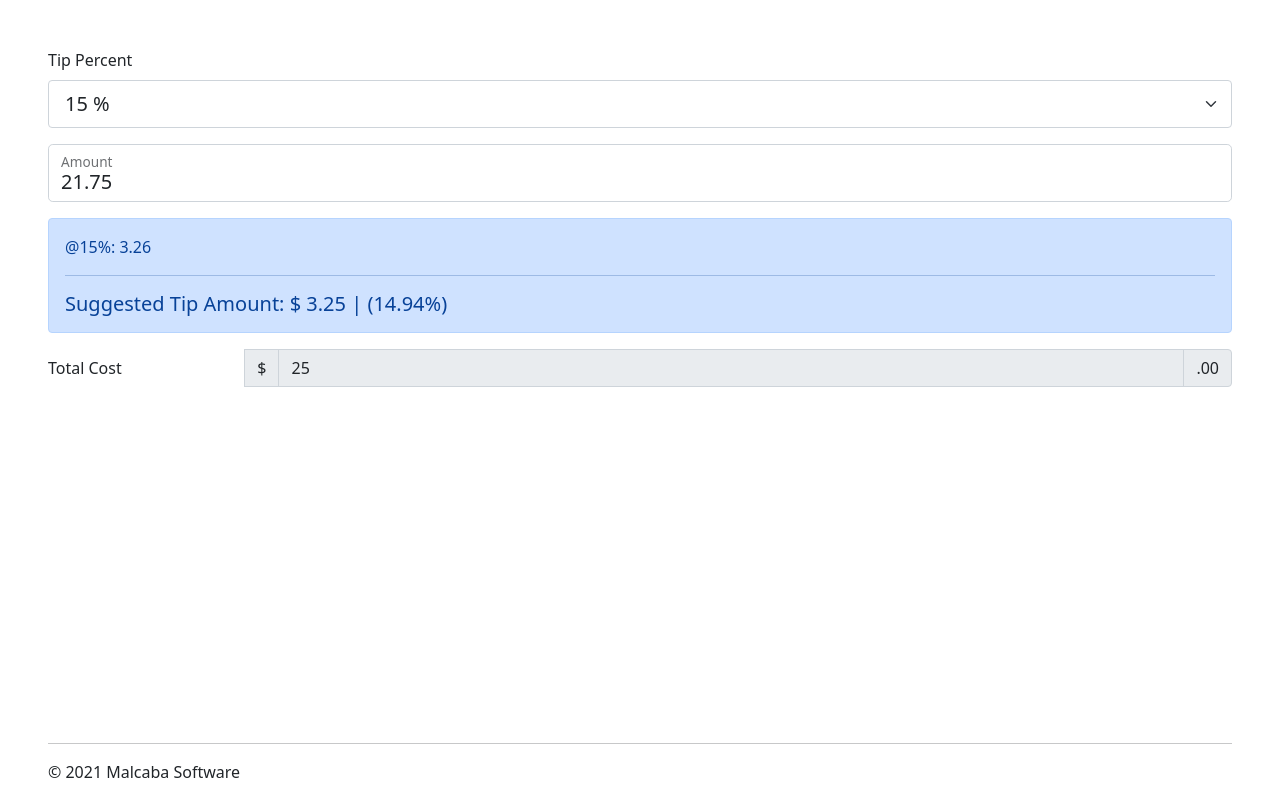
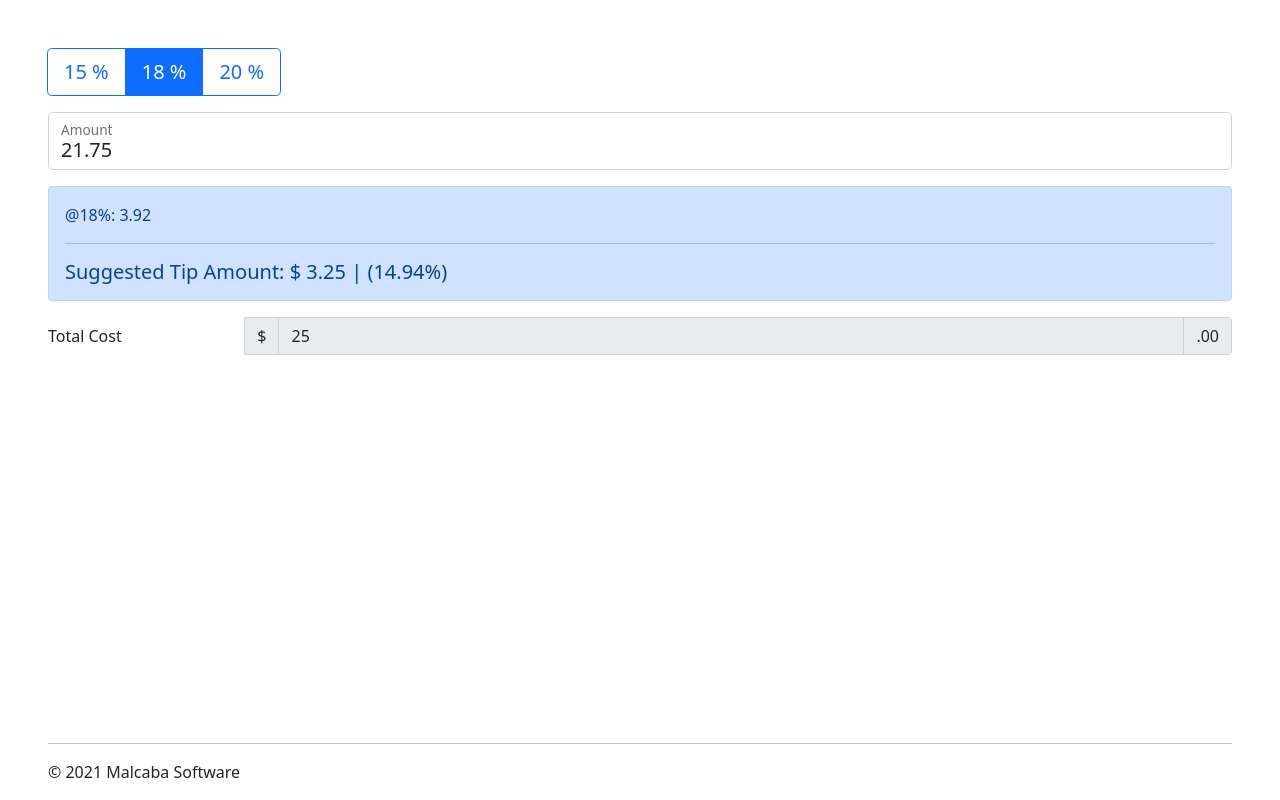
Before and after one commit to dmalcaba/tip, a plain HTML site: page index.html in a window 1280 px wide. Drawn offline with nearby package versions, Linux system fonts and the light colour scheme.

Commit message:
Change tip percent dropdown to radio buttons

```diff
--- a/index.html
+++ b/index.html
@@ -10,14 +10,26 @@
 <body>
     <div id="app" class="mx-5 my-5">
 
-        <div class="mb-3">
+        <!-- <div class="mb-3">
             <label for="amount" class="form-label">Tip Percent</label>
             <select class="form-select form-select-lg" aria-label="Tip Percent" id="tipPercent" v-model="selectedTipPercent">
                 <option value=".15">15 %</option>
                 <option value=".18">18 %</option>
                 <option value=".20">20 %</option>
               </select>
-        </div>
+        </div> -->
+
+        <div class="btn-group btn-group-lg mb-3" role="group" aria-label="Basic radio toggle button group">
+            <input type="radio" class="btn-check" value=".15" name="btnradio" id="btnradio1" autocomplete="off" v-model="selectedTipPercent">
+            <label class="btn btn-outline-primary" for="btnradio1">15 %</label>
+
+            <input type="radio" class="btn-check" value=".18" name="btnradio" id="btnradio2" autocomplete="off" v-model="selectedTipPercent">
+            <label class="btn btn-outline-primary" for="btnradio2">18 %</label>
+
+            <input type="radio" class="btn-check" value=".20" name="btnradio" id="btnradio3" autocomplete="off" v-model="selectedTipPercent">
+            <label class="btn btn-outline-primary" for="btnradio3">20 %</label>
+          </div>
+
         <div class="form-floating mb-3">
             <input type="number" class="form-control form-control-lg" id="amount" v-model="amount">
             <label for="amount" class="form-label">Amount</label>
@@ -49,7 +61,7 @@
         new Vue({
             el: "#app",
             data: {
-                selectedTipPercent: '.15',
+                selectedTipPercent: '.18',
                 amount: 21.75
             },
             computed: {
```
